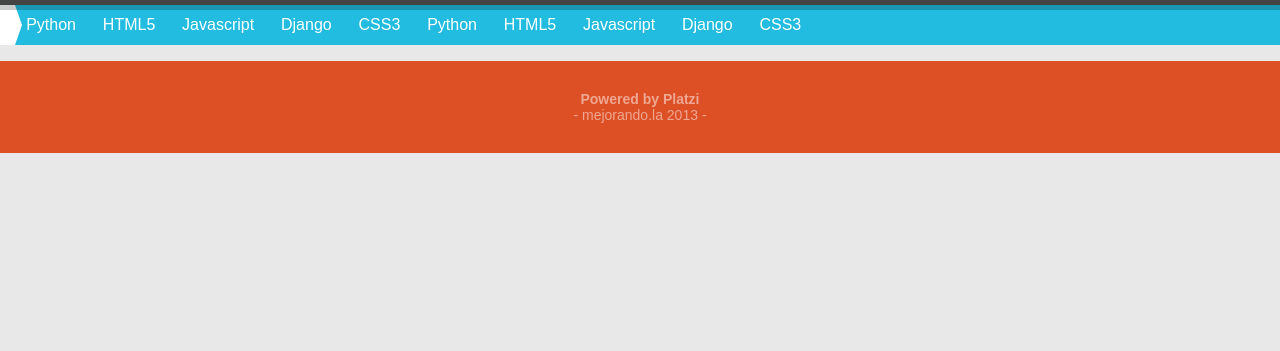
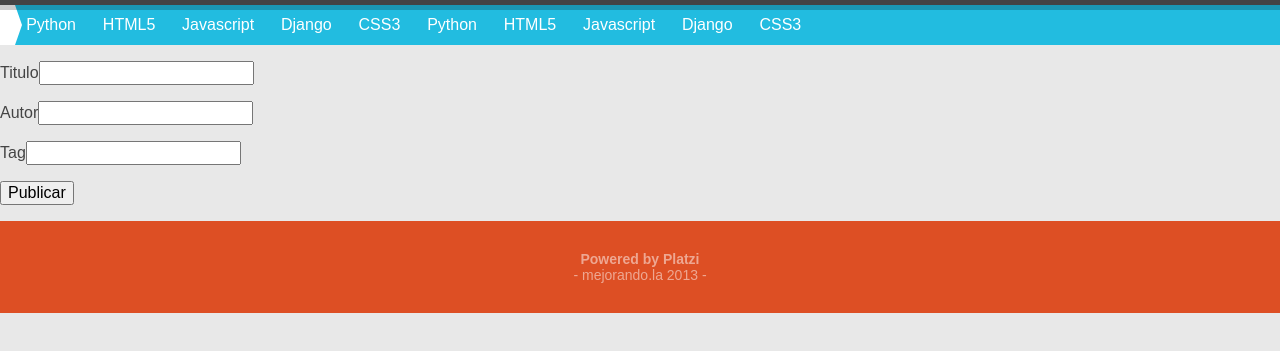
Before and after one commit to gbrayhan/cursoBackBone, a website: page app/views/index.html in a window 1280 px wide. Both pictures are taken after a click on the link "Publicar". Shown: the part 67-418 px from the top of the page. Drawn offline with Linux system fonts and the light colour scheme; no server answers; files whose address does not match are found by name.

Commit message:
formulario

```diff
--- a/app/views/index.html
+++ b/app/views/index.html
@@ -26,6 +26,7 @@
     <script src="/js/backbone/collections/articles.js" ></script>
 
     <script src="/js/backbone/views/article-view.js" ></script>
+    <script src="/js/backbone/views/app.js" ></script>
 
 
 
@@ -69,6 +70,16 @@
             <li><a href="#">CSS3</a></li>
         </ul>
     </nav>
+    <form action="" style="display:none">
+        <p><label for="titulo">Titulo</label><input type="text" name="titulo"></p>
+        <p><label for="autor">Autor</label><input type="text" name="autor"></p>
+        <p><label for="tag">Tag</label><input type="text" name="tag"></p>
+        <input type="submit" value="Publicar">
+
+
+    </form>
+
+
     <section class="posts">
 
     </section>
@@ -109,5 +120,7 @@
             </div>
 
     </script>
+
+
 </body>
 </html>
--- a/public/js/backbone/views/app.js
+++ b/public/js/backbone/views/app.js
@@ -0,0 +1,24 @@
+Puls3.Views.App = Backbone.View.extend({
+	events :{
+		"click .publicar" : "showForm",
+		"submit form" : "createArticle"
+	},
+	initialize : function($el){
+		this.$el = $el;
+
+	},
+	showForm:function(){
+		this.$el.find('form').show();
+	},
+	createArticle : function(evento){
+		evento.preventDefault();
+
+		var titulo = $('input[name=titulo]').val();
+		var autor = $('input[name=autor]').val();
+		var tag = $('input[name=tag]').val();
+
+		window.collections.articles.add({"title": titulo});
+
+	}
+
+});
--- a/public/js/main.js
+++ b/public/js/main.js
@@ -1,5 +1,8 @@
 $(document).ready(function(){
 	console.log('main.js loaded');
+
+	window.views.app = new Puls3.Views.App($('body'));
+
 
 	window.collections.articles = new Puls3.Collections.Articles();
 
```
